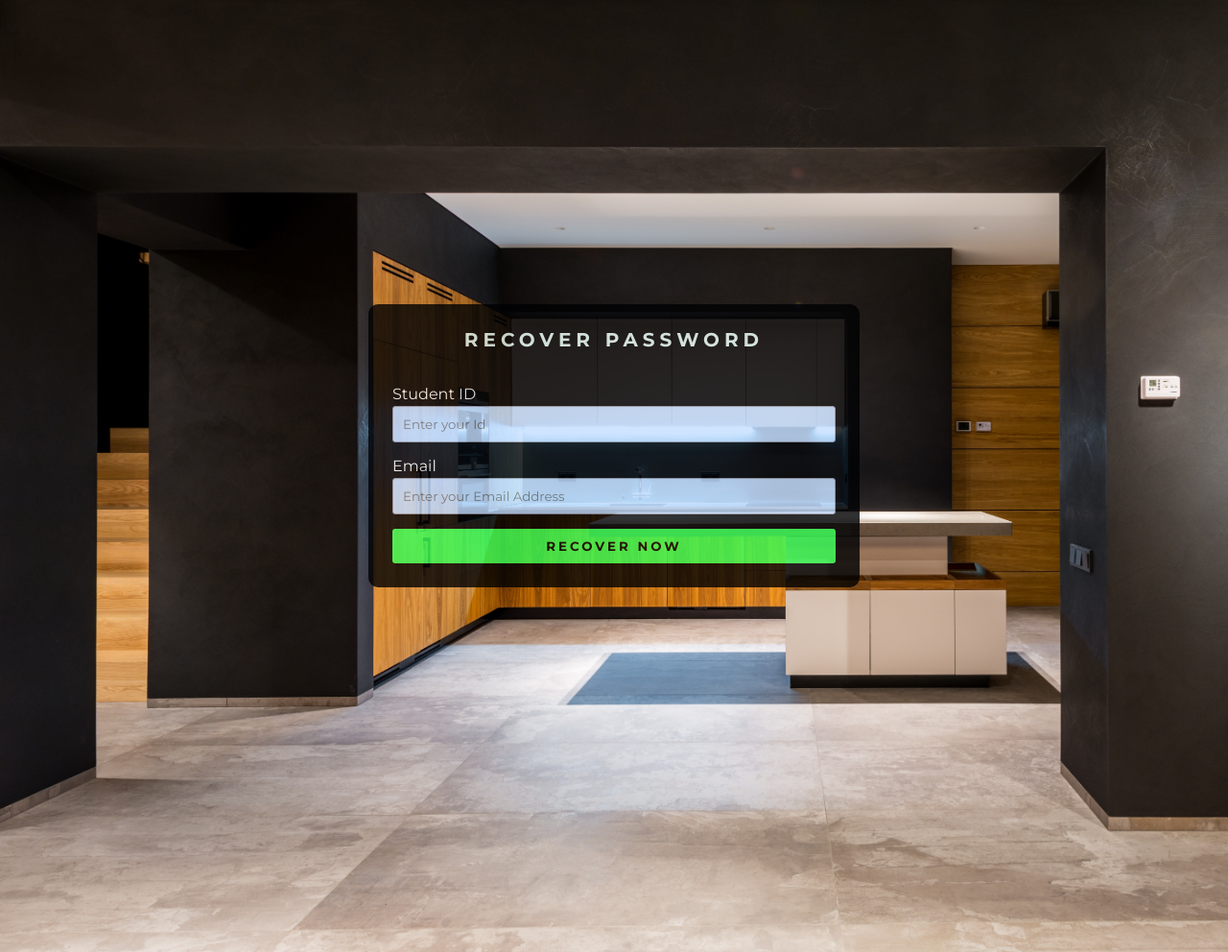
After one commit to abirmunna/dorm, a PHP site: page /pages/forget.php in a window 1280 px wide. The commit adds this page. Shown: the whole page at 96% size. Run offline with PHP 8.4, Linux system fonts and the light colour scheme.

Commit message:
reg pg handler         | forget pg,handler      | done reg tble create &      | insert data succesfully|

```diff
--- /dev/null
+++ b/css/forget.css
@@ -0,0 +1,125 @@
+@import url('https://fonts.googleapis.com/css2?family=Montserrat:wght@400;700&display=swap');
+
+*{
+	margin: 0;
+	padding: 0;
+	box-sizing: border-box;
+	list-style: none;
+	font-family: 'Montserrat', sans-serif;
+}
+
+body{
+	background: #84889c;
+  background-image: url("../img/reg_back.jpg");
+	background-size: cover;
+	background-repeat: repeat;
+  opacity: 0.8;
+}
+
+.wrapper{
+	min-height: 100vh;
+	display: flex;
+	justify-content: center;
+	align-items: center;
+  margin-top: 5%;
+  margin-bottom: 10%;
+}
+
+.registration_form{
+	/*background: #545871;*/
+  background: #000103;
+	padding: 25px;
+	border-radius: 10px;
+	width: 40%;
+}
+
+.registration_form .title{
+	text-align: center;
+	font-size: 20px;
+	text-transform: uppercase;
+	color: #dff5f3;
+	letter-spacing: 5px;
+	font-weight: 700;
+}
+
+.form_wrap{
+	margin-top: 35px;
+	justify-content: center;
+	align-items: center;
+}
+
+.form_wrap .input_wrap{
+	margin-bottom: 15px;
+}
+
+.form_wrap .input_wrap:last-child{
+	margin-bottom: 0;
+}
+
+.form_wrap .input_wrap label{
+	display: block;
+	margin-bottom: 3px;
+	color: #ffffff;
+}
+
+.form_wrap .input_grp{
+	display: flex;
+	justify-content: space-between;
+}
+
+.form_wrap .input_grp  input[type="text"]{
+	width: 165px;
+}
+
+.form_wrap  input[type="text"]{
+	width: 100%;
+	border-radius: 3px;
+	border: 1px solid #9597a6;
+	padding: 10px;
+	outline: none;
+  background-color: #c4deff;
+
+}
+
+.form_wrap  input[type="text"]:focus{
+  background-color: #85baff;
+}
+.form_wrap  input[type="text"]:hover{
+  background-color: #85baff;
+}
+
+.form_wrap ul{
+	background: #fff;
+	padding: 8px 10px;
+	border-radius: 3px;
+	display: flex;
+	justify-content: center;
+}
+
+.form_wrap ul li:first-child{
+	margin-right: 15px;
+}
+
+.form_wrap ul .radio_wrap{
+	position: relative;
+	margin-bottom: 0;
+}
+
+
+
+.form_wrap .submit_btn{
+	width: 100%;
+	background: #33ff55;
+	padding: 10px;
+	border: 0;
+	border-radius: 3px;
+	text-transform: uppercase;
+	letter-spacing: 3px;
+	cursor: pointer;
+  font-weight: bold;
+}
+
+.form_wrap .submit_btn:hover{
+
+  background: #0be630;
+}
--- /dev/null
+++ b/pages/forget.php
@@ -0,0 +1,62 @@
+<!DOCTYPE html>
+<html lang="en" dir="ltr">
+  <head>
+    <meta charset="utf-8">
+    <title></title>
+    <link rel="stylesheet" href="../css/forget.css">
+    <meta name="viewport" content="width=device-width, initial-scale=1">
+
+    <script type="text/javascript">
+    function validate() {
+  		if( document.myForm.std_id.value == "" ) {
+            alert( "Please provide your Id!" );
+  					document.getElementById("std_id").style.color = "yellow";
+            document.myForm.std_id.focus() ;
+      		 return false;
+            }
+  		if (document.myForm.std_id.value !== "") {
+  					document.getElementById("std_id").style.color = "gray";
+  			}
+  		if( document.myForm.std_email.value == "" ) {
+  				  alert( "Please provide your Email Address!" );
+  					document.getElementById("std_email").style.color = "yellow";
+  				  document.myForm.std_email.focus() ;
+  				 return false;
+  			}
+  		if (document.myForm.std_email.value !== "") {
+  	 				document.getElementById("std_email").style.color = "gray";
+  	 		}
+
+  	 return(true);
+  }
+</script>
+  </head>
+  <body>
+    <div class="background">
+      <div class="wrapper">
+  	<div class="registration_form">
+  		<div class="title">
+  			Recover Password
+  		</div>
+
+  		<form name = "myForm" action="../handler/forget_handler" method="post" onsubmit = "return(validate());">
+  			<div class="form_wrap">
+  					<div class="input_wrap">
+  						<label id="std_id">Student ID</label>
+  						<input type="text" name="std_id" id="std_id" placeholder="Enter your Id">
+  					</div>
+  					<div class="input_wrap">
+  						<label id="std_email">Email</label>
+  						<input type="text" name="std_email" id="std_email" placeholder="Enter your Email Address">
+  					</div>
+
+  				<div class="input_wrap">
+  					<input type="submit" value="Recover now" class="submit_btn">
+  				</div>
+  			</div>
+  		</form>
+  	 </div>
+    </div>
+  </div>
+  </body>
+</html>
--- a/pages/login.php
+++ b/pages/login.php
@@ -60,7 +60,7 @@
            		    	<input name="pwd" type="password" class="input">
             	   </div>
             	</div>
-            	<a href="#">Forgot Password?</a>
+            	<a href="forget.php">Forgot Password?</a>
             	<button type="submit" class="btn" value="submit">Login</button>
 
             </form>
```
Also changed, not shown: handler/forget_handler.php (added, +26 -0 lines), handler/reg_handler.php (+35 -0 lines).
